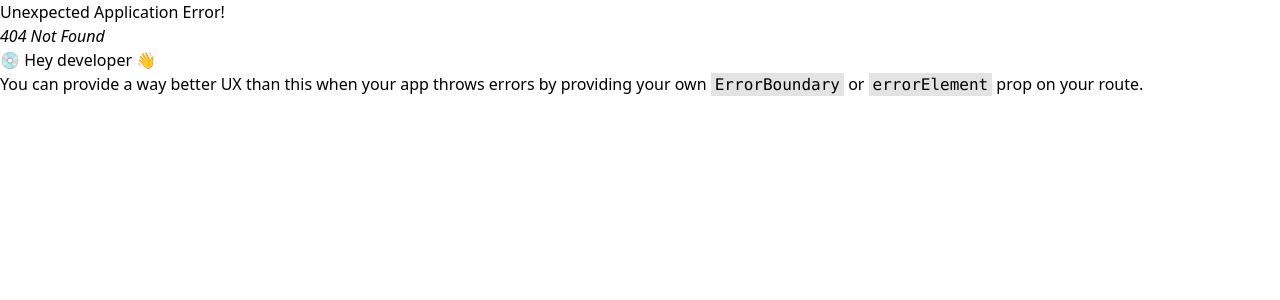
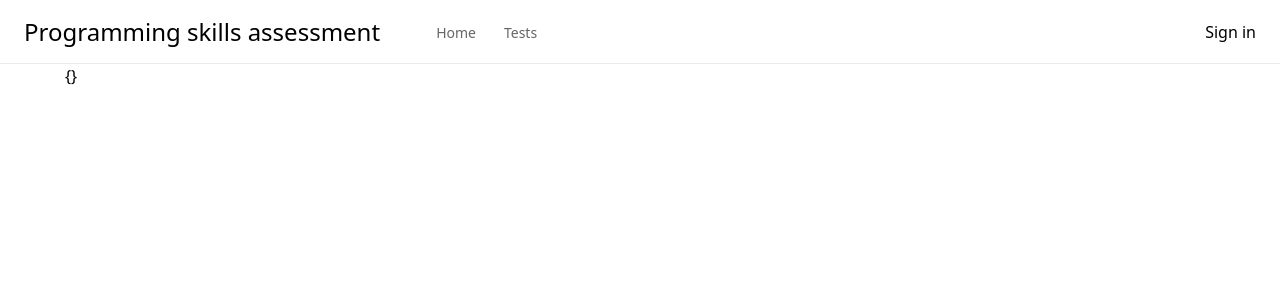
Before and after one commit to RomanKosmyna/programming-skills-assessment-frontend, a React (Vite) app: page /test/1 in a window 1280 px wide. Before the commit this address had no page. Shown: the top 300 px of the page. Built offline with nearby package versions, Linux system fonts and the light colour scheme; no server answers.

Commit message:
Refactored code in TestList. Added new Test route for a specific test.

```diff
--- a/src/components/config/index.ts
+++ b/src/components/config/index.ts
@@ -9,6 +9,7 @@ export const URLS = {
     },
     tests: {
         getAll: `${tests}/getAllTests`,
+        getById: (testId: string) => `${tests}/GetTestById/${testId}`,
         getByTestTypeId: (testTypeId: string) => `${tests}/getTestsByTestTypeId/${testTypeId}`
     }
 };
--- a/src/components/navigation/Header.tsx
+++ b/src/components/navigation/Header.tsx
@@ -1,10 +1,6 @@
-import { Link, useLocation } from "react-router-dom";
+import { Link, NavLink } from "react-router-dom";
 
 export default function Header() {
-    const location = useLocation();
-    const isRouteActive = (linkRoute: string) => {
-        return location.pathname == linkRoute;
-    };
 
     return (
         <header className="w-full h-[64px] bg-[#fff] px-6 flex justify-center shadow-light">
@@ -16,14 +12,21 @@ export default function Header() {
                     <div className="ml-8">
                         <ul className="flex gap-x-7">
                             <li>
-                                <Link to={"/"}
-                                    className={`${isRouteActive("/") ? "text-[#0070f3]" : "text-[#666666] hover:text-[#333]"}
-                                    font-medium text-[14px]`} aria-label="Home">Home</Link>
+                                <NavLink to={"/"} className={({ isActive }) =>
+                                    isActive ? "text-[#0070f3] font-medium text-[14px]" :
+                                        "text-[#666] hover:text-[#333] font-medium text-[14px]"
+                                }>
+                                    Home
+                                </NavLink>
                             </li>
                             <li>
-                                <Link to={"/testTypes"}
-                                    className={`${isRouteActive("/testTypes") ? "text-[#0070f3]" : "text-[#666666] hover:text-[#333]"}
-                                    font-medium text-[14px]`}>Tests</Link>
+                                <NavLink to={"/tests"}
+                                    className={({ isActive }) =>
+                                        isActive ? "text-[#0070f3] font-medium text-[14px]" :
+                                            "text-[#666] hover:text-[#333] font-medium text-[14px]"
+                                    }>
+                                    Tests
+                                </NavLink>
                             </li>
                         </ul>
                     </div>
--- a/src/constants/router/router.tsx
+++ b/src/constants/router/router.tsx
@@ -6,6 +6,7 @@ import MainLayout from "../../layouts/Main/MainLayout";
 import Home from "../../pages/Home/Home";
 import TestTypeList from "../../features/testTypes/components/TestTypesList";
 import TestsList from "../../features/tests/components/TestsList";
+import Test from "../../features/specificTest/components/Test";
 
 export const router = createBrowserRouter([
     {
@@ -16,10 +17,13 @@ export const router = createBrowserRouter([
                 path: "/", element: <Home />
             },
             {
-                path: "testTypes", element: <TestTypeList />
+                path: "tests", element: <TestTypeList />
             },
             {
                 path: "tests/:testTypeId", element: <TestsList />
+            },
+            {
+                path: "test/:testId", element: <Test />
             }
         ]
     },
--- /dev/null
+++ b/src/features/specificTest/api/getTest.ts
@@ -0,0 +1,8 @@
+import { API_URL, URLS } from "../../../components/config";
+
+export const getTestById = async (testId: string) => {
+    const res = await fetch(API_URL + URLS.tests.getById(testId));
+    const data = await res.json();
+
+    return data;
+};
--- /dev/null
+++ b/src/features/specificTest/components/Test.tsx
@@ -0,0 +1,26 @@
+import { useEffect, useState } from "react"
+import { useParams } from "react-router-dom";
+import { getTestById } from "../api/getTest";
+
+export default function Test() {
+    const [test, setTest] = useState({});
+    const { testId } = useParams();
+
+    useEffect(() => {
+        const fetchData = async () => {
+            if (testId) {
+                const data = await getTestById(testId);
+
+                setTest(data);
+            }
+        };
+
+        fetchData();
+    }, []);
+
+    return (
+        <div className="w-full max-w-[1150px] min-h-[calc(100vh-64px)] flex flex-col">
+            {JSON.stringify(test)}
+        </div>
+    )
+}
--- /dev/null
+++ b/src/features/specificTest/components/TestStartingScreen.tsx
@@ -0,0 +1,8 @@
+export default function TestStartingScreen() {
+
+    return (
+        <div>
+
+        </div>
+    )
+}
--- a/src/features/testTypes/components/TestTypesList.tsx
+++ b/src/features/testTypes/components/TestTypesList.tsx
@@ -1,9 +1,9 @@
 import { useEffect, useState } from "react";
 import Heading from "../../../components/Heading/Heading";
 import TestTypeItem from "./TestTypeItem";
+import { TestType } from "../types";
 
 import { getTestTypes } from "../api/getTestTypes";
-import { TestType } from "../types";
 
 export default function TestTypeList() {
     const [testTypes, setTestTypes] = useState([]);
--- a/src/features/tests/components/TestItem.tsx
+++ b/src/features/tests/components/TestItem.tsx
@@ -1,20 +1,30 @@
-type Props = {
-    test: {
-        testId: string,
-        testName: string,
-        questions: [],
-        durationMinutes: number
-    }
-};
+import { Link } from "react-router-dom";
+import { TestItemProps } from "../types";
+import Heading from "../../../components/Heading/Heading";
 
-export default function TestItem({ test }: Props) {
-    const {testId, testName, questions, durationMinutes} = test;
+export default function TestItem(
+    { test, handleMouseEnter, handleMouseLeave, isItemHovered }: TestItemProps
+) {
+    const { testID, testName, durationMinutes } = test;
 
     return (
-        <div className={`w-[350px] h-[250px] bg-white shadow-lg border border-[#eaeaea]
-        rounded-lg select-none`}>
-            <h2>{testName}</h2>
-            <span>Duration: {durationMinutes} mins</span>
-        </div>
+        <li
+            className={`w-[350px] h-[250px] bg-white shadow-lg border border-[#eaeaea]
+        rounded-lg select-none ${isItemHovered ? "z-50 relative" : ""}`}
+            onMouseEnter={handleMouseEnter}
+            onMouseLeave={handleMouseLeave}
+        >
+            <Link to={`/test/${testID}`} className="flex w-full min-h-full flex-col flex-grow p-6">
+                <Heading text={testName} />
+                <div className="mt-2">
+                    <p className="font-medium">Tested skills:</p>
+                </div>
+                <div className="mt-auto">
+                    <span className="font-medium text-[17px]">Duration: </span>
+                    {durationMinutes == 1 && <span className="font-medium">{durationMinutes} minute</span>}
+                    {durationMinutes != 1 && <span className="font-medium">{durationMinutes} minutes</span>}
+                </div>
+            </Link>
+        </li>
     )
 }
--- a/src/features/tests/components/TestsList.tsx
+++ b/src/features/tests/components/TestsList.tsx
@@ -1,12 +1,24 @@
 import { useEffect, useState } from "react"
 import { useParams } from "react-router-dom";
+import Heading from "../../../components/Heading/Heading";
 import TestItem from "./TestItem";
+
 import { getTestsByTestTypeId } from "../api/getTests";
-import Heading from "../../../components/Heading/Heading";
+import { Test } from "../types";
 
 export default function TestsList() {
     const [tests, setTests] = useState([]);
+
     const { testTypeId } = useParams<{ testTypeId: string | undefined }>();
+    const [hoveredItemId, setHoveredItemId] = useState(null);
+
+    const handleMouseEnter = (itemId: any) => {
+        setHoveredItemId(itemId);
+    };
+
+    const handleMouseLeave = () => {
+        setHoveredItemId(null);
+    };
 
     useEffect(() => {
         const fetchData = async () => {
@@ -21,14 +33,22 @@ export default function TestsList() {
     }, []);
 
     return (
+        <>
+            <div className={`fixed left-0 top-0 w-full h-full bg-black/[.3]
+            z-40 transition-opacity duration-500 ${hoveredItemId ? "block" : "hidden"}`}></div>
             <div className="w-full max-w-[1150px] min-h-[calc(100vh-64px)] flex flex-col">
                 <Heading text="Tests" />
                 <ul className={`w-full mt-10 flex flex-grow
             ${tests.length < 3 ? "justify-start gap-7" : "justify-between"}`}>
-                {tests?.map((test: any) => (
-                    <TestItem key={test.testId} test={test} />
+                    {tests?.map((test: Test) => (
+                        <TestItem key={test.testID} test={test}
+                            isItemHovered={hoveredItemId == test.testID}
+                            handleMouseEnter={() => handleMouseEnter(test.testID)}
+                            handleMouseLeave={handleMouseLeave}
+                        />
                     ))}
                 </ul>
             </div>
+        </>
     )
 }
--- /dev/null
+++ b/src/features/tests/types/index.ts
@@ -0,0 +1,13 @@
+export type Test = {
+    testID: string,
+    testTypeID: string,
+    testName: string,
+    durationMinutes?: number
+};
+
+export type TestItemProps = {
+    test: Test,
+    handleMouseEnter: () => void,
+    handleMouseLeave: () => void,
+    isItemHovered: boolean
+}
```
Lines whose indentation alone changed are shown as unchanged.
